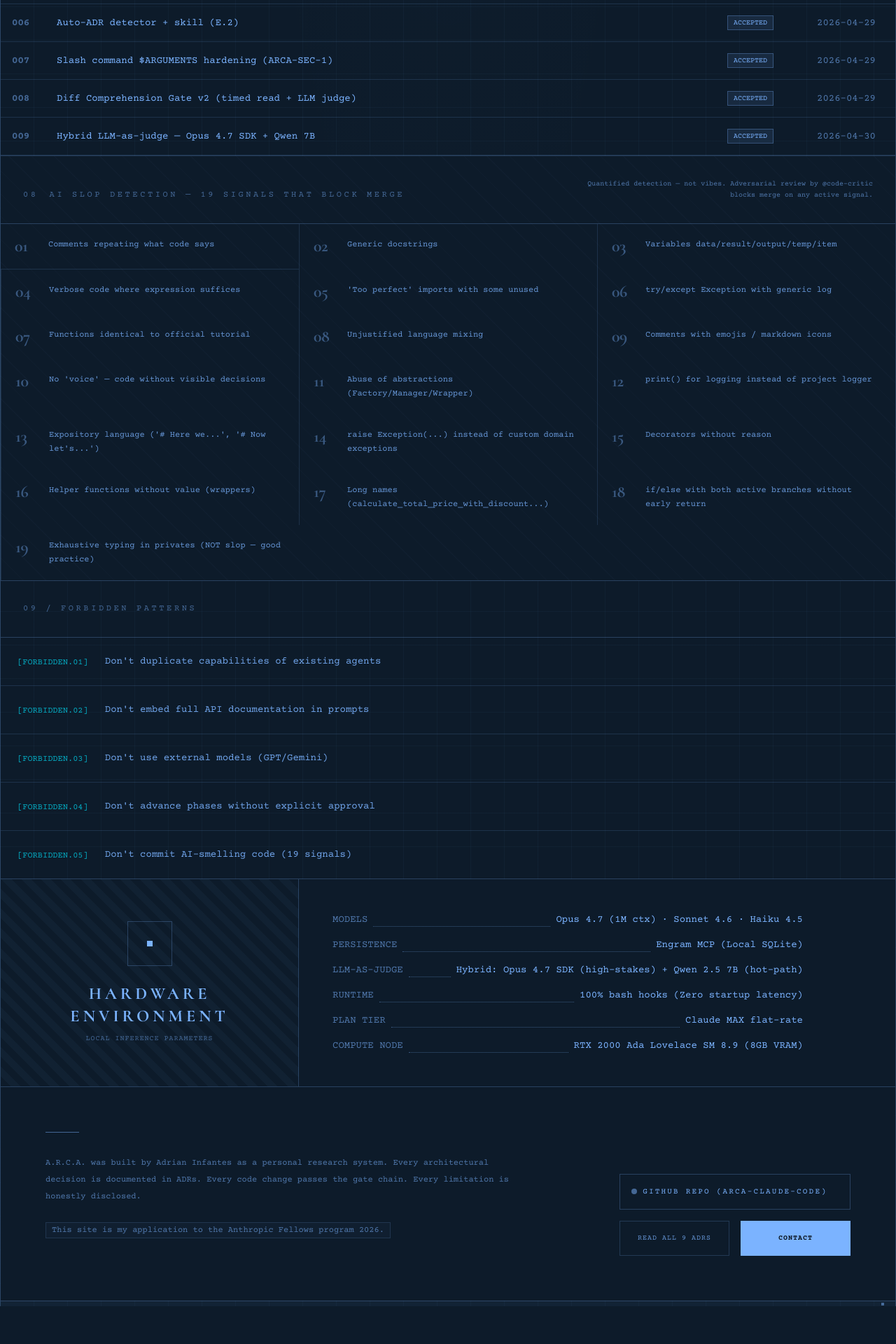
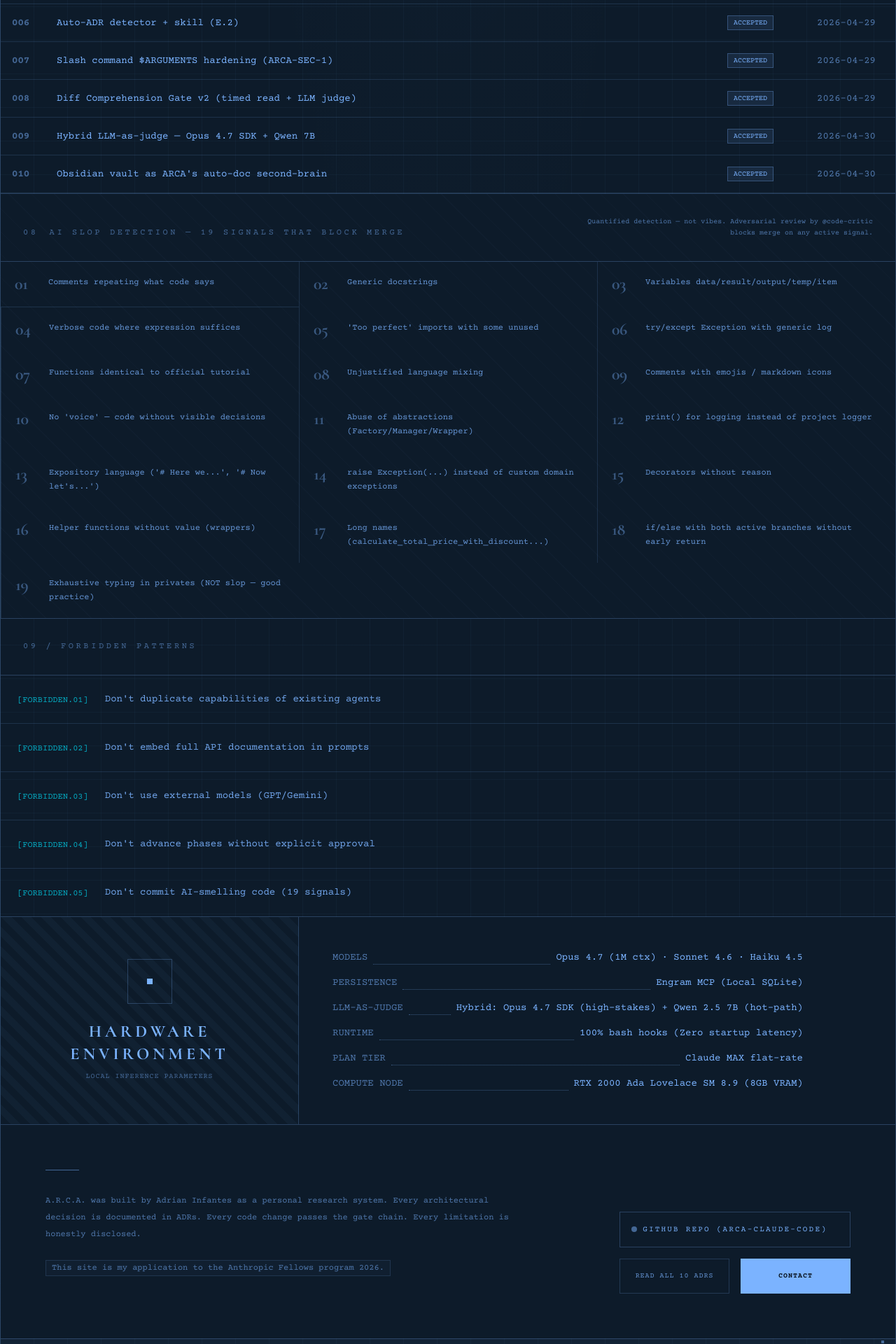
Before and after one commit to infantesromeroadrian/arca-agent-landing, a Next.js app: page / in a window 1280 px wide. Shown: the part 5367-7287 px from the top of the page at 70% size. Before the commit the page ends 7233 px from the top, so only its background shows below. Built offline with nearby package versions, Linux system fonts and the light colour scheme.

Commit message:
docs(landing): add ADR-010 to table and bump 'Read all N ADRs' to 10

```diff
--- a/app/page.tsx
+++ b/app/page.tsx
@@ -153,6 +153,7 @@ const adrs = [
   { n: "007", title: "Slash command $ARGUMENTS hardening (ARCA-SEC-1)", date: "2026-04-29", status: "Accepted" },
   { n: "008", title: "Diff Comprehension Gate v2 (timed read + LLM judge)", date: "2026-04-29", status: "Accepted" },
   { n: "009", title: "Hybrid LLM-as-judge — Opus 4.7 SDK + Qwen 7B", date: "2026-04-30", status: "Accepted" },
+  { n: "010", title: "Obsidian vault as ARCA's auto-doc second-brain", date: "2026-04-30", status: "Accepted" },
 ];
 
 const aiSlopSignals = [
@@ -543,7 +544,7 @@ export default function Home() {
             <span className="pl-4 lg:pl-0">GitHub repo (arca-claude-code)</span>
           </a>
           <div className="grid grid-cols-2 gap-4">
-            <a href={`${GITHUB_URL}/tree/main/docs/adr`} target="_blank" rel="noreferrer" className="border border-line px-4 py-4 text-[10px] tracking-[0.1em] uppercase hover:bg-primary/10 transition-colors text-center opacity-80 hover:opacity-100">Read all 9 ADRs</a>
+            <a href={`${GITHUB_URL}/tree/main/docs/adr`} target="_blank" rel="noreferrer" className="border border-line px-4 py-4 text-[10px] tracking-[0.1em] uppercase hover:bg-primary/10 transition-colors text-center opacity-80 hover:opacity-100">Read all 10 ADRs</a>
             <a href={`mailto:${CONTACT_EMAIL}?subject=A.R.C.A.%20%E2%80%94%20Fellows%202026`} className="border border-line px-4 py-4 text-[10px] tracking-[0.1em] uppercase bg-primary text-navyDarker hover:opacity-90 transition-opacity text-center font-bold">Contact</a>
           </div>
         </div>
```
